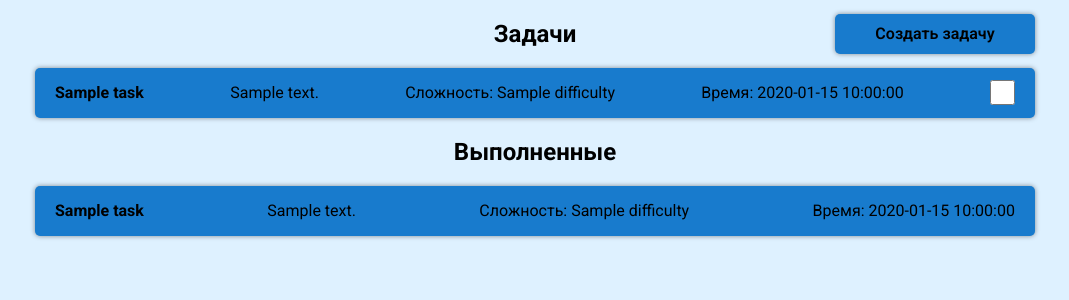
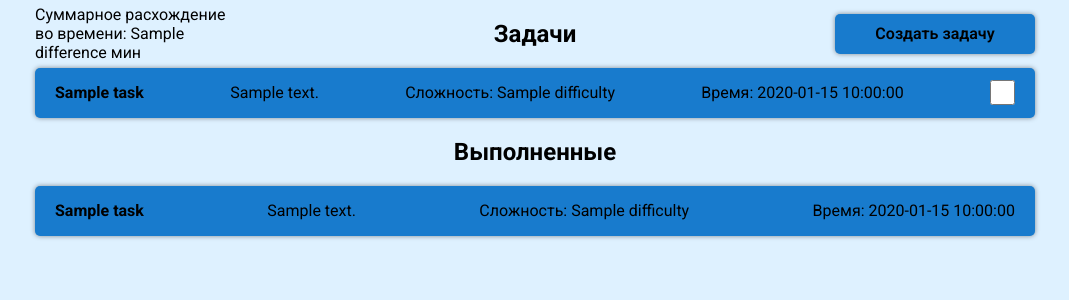
Before and after one commit to Naka4442/wonderful-planner, a Flask app: template templates/index.html in a window 1280 px wide. Shown: the part 100-400 px from the top of the page, without its empty margins (105-1174 px from the left). Run offline with Flask 3, Linux system fonts and the light colour scheme; the template is opened without the code that fills it: most values are stand-ins (such as "Sample title", 1, 10 or a date in 2020).

Commit message:
Выведение расхождения во времени

```diff
--- a/main.py
+++ b/main.py
@@ -20,16 +20,19 @@ with get_db() as db:
         if "user_id" in session:
             user_name = session["user_name"]
             tasks = task_services.get_all(session["user_id"])
+            difference = task_services.get_difference(session["user_id"])
         else:
             user_name = "Не вошел"
             tasks = []
+            difference = 0
         undone = [task for task in tasks if not task.is_done]
         done = [task for task in tasks if task.is_done]
         return render_template(
             "index.html",
             user_name=user_name,
             undone=undone,
-            done=done
+            done=done,
+            difference=difference
         )
 
 
--- a/templates/index.html
+++ b/templates/index.html
@@ -17,7 +17,7 @@
 
     <main>
         <div class="top-menu">
-            <div id="filler"></div>
+            <div id="filler">Суммарное расхождение во времени: {{difference}} мин</div>
             <h2>Задачи</h2>
             <a href="/create" id = "create-task">Создать задачу</a>
         </div>
```
Also changed, not shown: services/task_services.py (+8 -0 lines).
